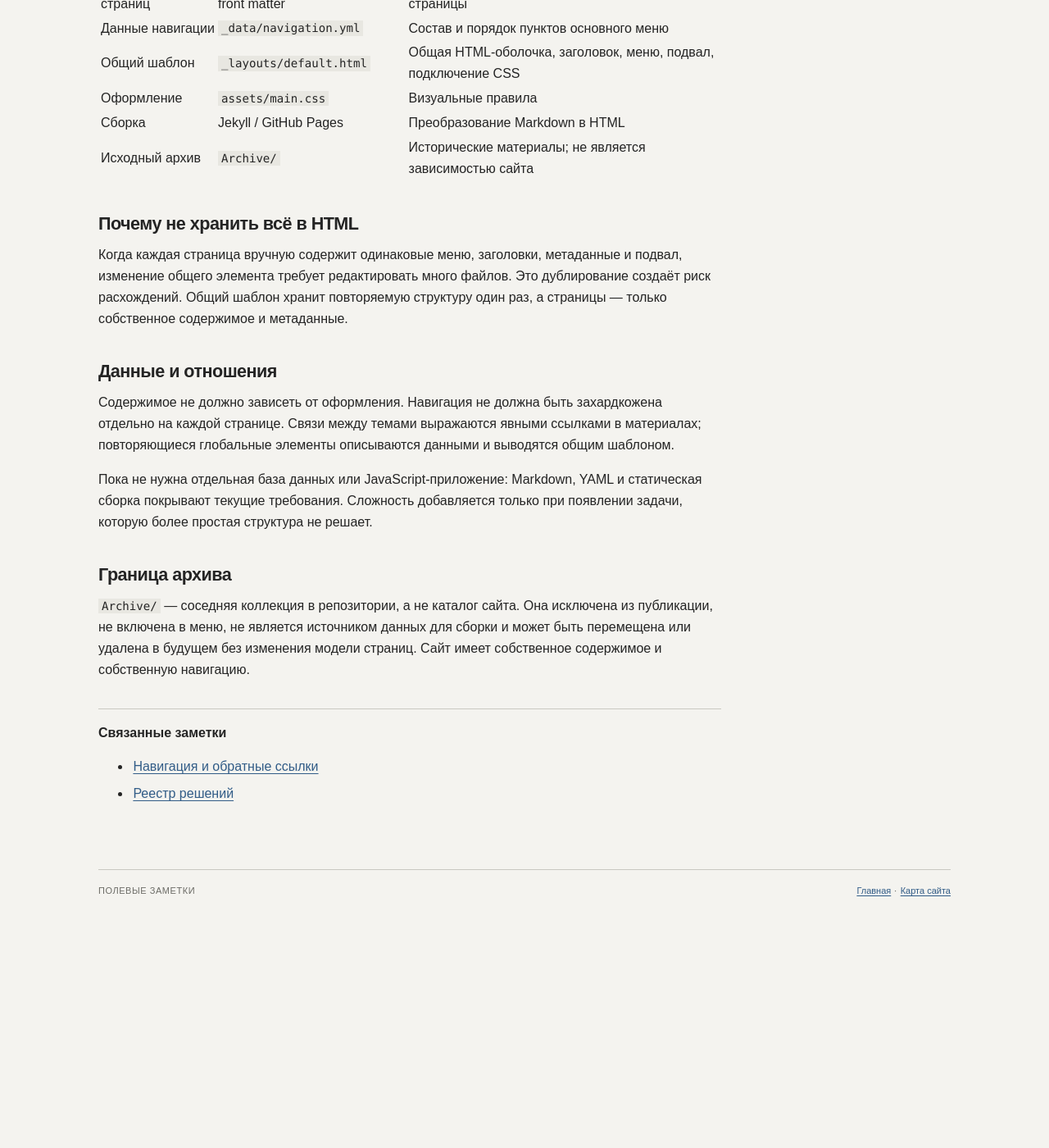
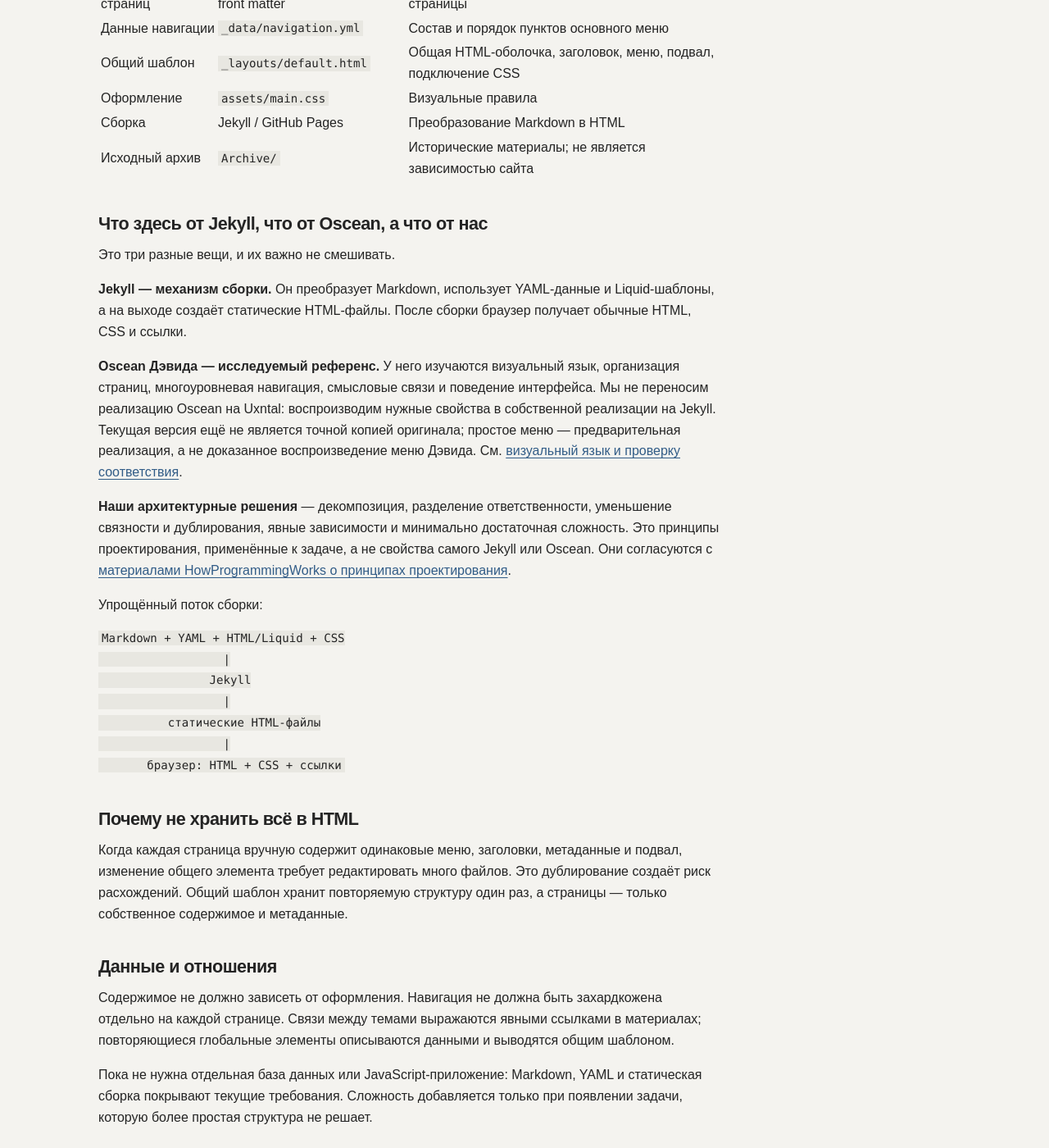
Before and after one commit to devAItester/aishare, a Jekyll site: the page built from architecture.md, in a window 1280 px wide and 1400 px high, scrolled down 504 px. Shown: the whole window at 82% size. Built offline with Jekyll 4.4.1, drawn with Linux system fonts in a browser that asks for light colours; before the commit the page ends 1625 px from its top, so only the background shows below that; some of the changed text lies outside the part shown.

Commit message:
Clarify Jekyll, Oscean, and project architecture roles

````diff
--- a/architecture.md
+++ b/architecture.md
@@ -9,6 +9,8 @@ related:
     url: navigation.html
   - title: Реестр решений
     url: decisions.html
+  - title: Визуальный язык и референс Oscean
+    url: styling.html
 ---
 # Сначала данные, потом представление.
 
@@ -25,6 +27,28 @@ related:
 | Сборка | Jekyll / GitHub Pages | Преобразование Markdown в HTML |
 | Исходный архив | <code>Archive/</code> | Исторические материалы; не является зависимостью сайта |
 
+## Что здесь от Jekyll, что от Oscean, а что от нас
+
+Это три разные вещи, и их важно не смешивать.
+
+**Jekyll — механизм сборки.** Он преобразует Markdown, использует YAML-данные и Liquid-шаблоны, а на выходе создаёт статические HTML-файлы. После сборки браузер получает обычные HTML, CSS и ссылки.
+
+**Oscean Дэвида — исследуемый референс.** У него изучаются визуальный язык, организация страниц, многоуровневая навигация, смысловые связи и поведение интерфейса. Мы не переносим реализацию Oscean на Uxntal: воспроизводим нужные свойства в собственной реализации на Jekyll. Текущая версия ещё не является точной копией оригинала; простое меню — предварительная реализация, а не доказанное воспроизведение меню Дэвида. См. [визуальный язык и проверку соответствия](styling.html).
+
+**Наши архитектурные решения** — декомпозиция, разделение ответственности, уменьшение связности и дублирования, явные зависимости и минимально достаточная сложность. Это принципы проектирования, применённые к задаче, а не свойства самого Jekyll или Oscean. Они согласуются с [материалами HowProgrammingWorks о принципах проектирования](https://github.com/HowProgrammingWorks/Principles).
+
+Упрощённый поток сборки:
+
+```text
+Markdown + YAML + HTML/Liquid + CSS
+                  |
+                Jekyll
+                  |
+          статические HTML-файлы
+                  |
+       браузер: HTML + CSS + ссылки
+```
+
 ## Почему не хранить всё в HTML
 
 Когда каждая страница вручную содержит одинаковые меню, заголовки, метаданные и подвал, изменение общего элемента требует редактировать много файлов. Это дублирование создаёт риск расхождений. Общий шаблон хранит повторяемую структуру один раз, а страницы — только собственное содержимое и метаданные.
````
